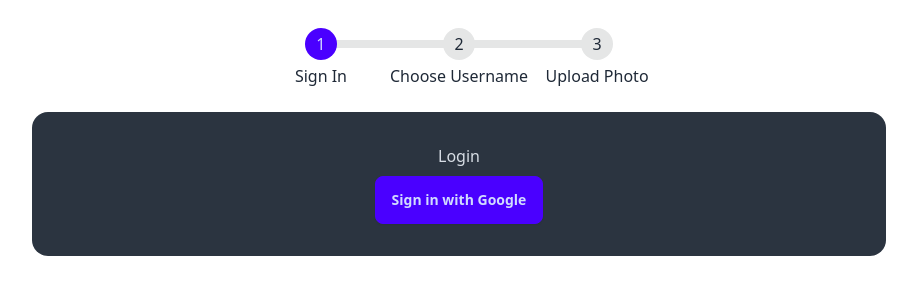
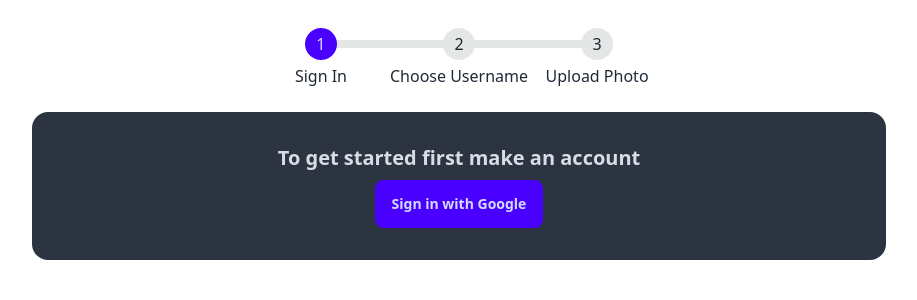
Before and after one commit to mukundsolanki/WebLink, a SvelteKit app: page /login in a window 1280 px wide. Shown: the top 300 px of the page, without its empty margins (181-1098 px from the left). Built offline with nearby package versions, Linux system fonts and the light colour scheme; no server answers.

Commit message:
Minor change

```diff
--- a/src/routes/login/+layout.svelte
+++ b/src/routes/login/+layout.svelte
@@ -1,5 +1,6 @@
 <script lang="ts">
   import { page } from "$app/stores";
+  import Animation from "$lib/components/Animation.svelte";
 </script>
 
 <nav class="flex justify-center my-6">
@@ -8,20 +9,24 @@
     <a
       href="/login/username"
       class="step"
-        class:step-primary={$page.route.id?.match(/username|photo/g)}>
+      class:step-primary={$page.route.id?.match(/username|photo/g)}
+    >
       Choose Username
     </a>
     <a
       href="/login/photo"
       class="step"
-        class:step-primary={$page.route.id?.includes("photo")}>
+      class:step-primary={$page.route.id?.includes("photo")}
+    >
       Upload Photo
     </a>
   </ul>
 </nav>
 
+<Animation>
   <main class="card w-4/6 bg-neutral text-neutral-content mx-auto">
     <div class="card-body items-center text-center">
       <slot />
     </div>
   </main>
+</Animation>
--- a/src/routes/login/+page.svelte
+++ b/src/routes/login/+page.svelte
@@ -12,12 +12,11 @@
 
 </script>
 
-<h2>Login</h2>
-
 {#if $user}
   <h2 class="card-title">Welcome, {$user.displayName}</h2>
   <p class="text-center text-success">You are logged in</p>
   <button class="btn btn-warning" on:click={() => signOut(auth)}>Sign out</button>
 {:else}
+<h2 class="card-title">To get started first make an account</h2>
   <button class="btn btn-primary" on:click={signInWithGoogle}>Sign in with Google</button>
 {/if}
```
Lines whose indentation alone changed are shown as unchanged.
